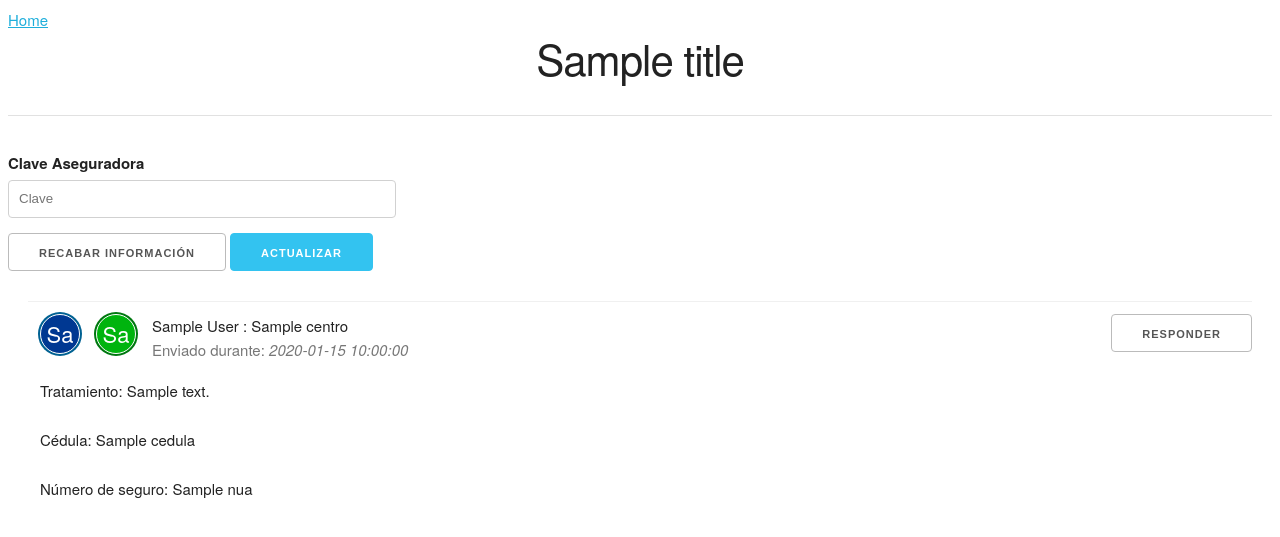
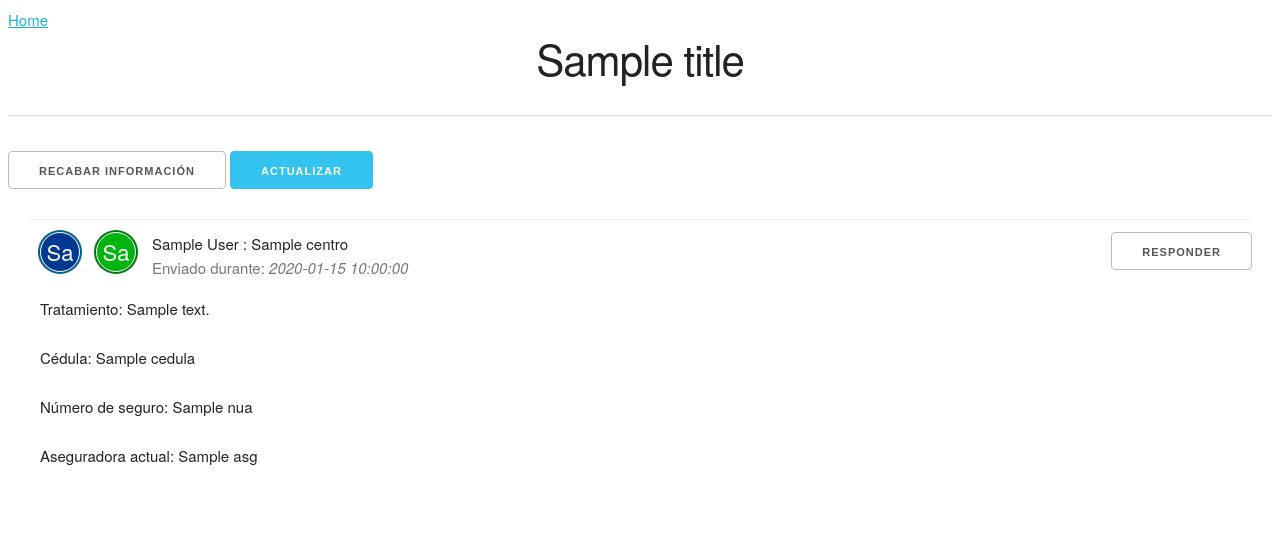
Before and after one commit to alanarteagav/inschain, a Flask app: template app/templates/carrier.html in a window 1280 px wide. Shown: the top 537 px of the page. Run offline with Flask 2, Linux system fonts and the light colour scheme; the template is opened without the code that fills it: most values are stand-ins (such as "Sample title", 1, 10 or a date in 2020).

Commit message:
Mas cambios

```diff
--- a/app/templates/carrier.html
+++ b/app/templates/carrier.html
@@ -2,13 +2,6 @@
 {% extends "base.html" %}
 
 {% block content %}
-
-	<div class="row">
-		<div class="four columns">
-			<label>Clave Aseguradora</label>
-			<input class="u-full-width" type="text" name="key" placeholder="Clave">
-		</div>
-	</div>
 
 	<a href="{{node_address}}/mine" target="_blank"><button>Recabar información</button></a>
 	<a href="/carrier" onclick="fetch_posts()"><button class="button-primary">Actualizar</button></a>
@@ -30,6 +23,7 @@
 	         <p>Tratamiento: {{post.content}}</p>
 	         <p>Cédula: {{post.cedula}}</p>
 	         <p>Número de seguro: {{post.nua}}</p>
+	         <p>Aseguradora actual: {{post.asg}}</p>
 	      </div>
 	   </div>
 	</div>
--- a/app/templates/medical.html
+++ b/app/templates/medical.html
@@ -14,9 +14,9 @@
 			<div class="seven columns">
 				<h5>Aseguradora</h5>
 				<select class="u-full-width" id="exampleRecipientInput", name="asg">
-					<option value="AS1">Aseguradora 1</option>
-					<option value="AS2">Aseguradora 2</option>
-					<option value="AS3">Aseguradora 3</option>
+					<option value="Aseguradora 1">Aseguradora 1</option>
+					<option value="Aseguradora 2">Aseguradora 2</option>
+					<option value="Aseguradora 3">Aseguradora 3</option>
 				</select>
 			</div>
 		</div>
```
